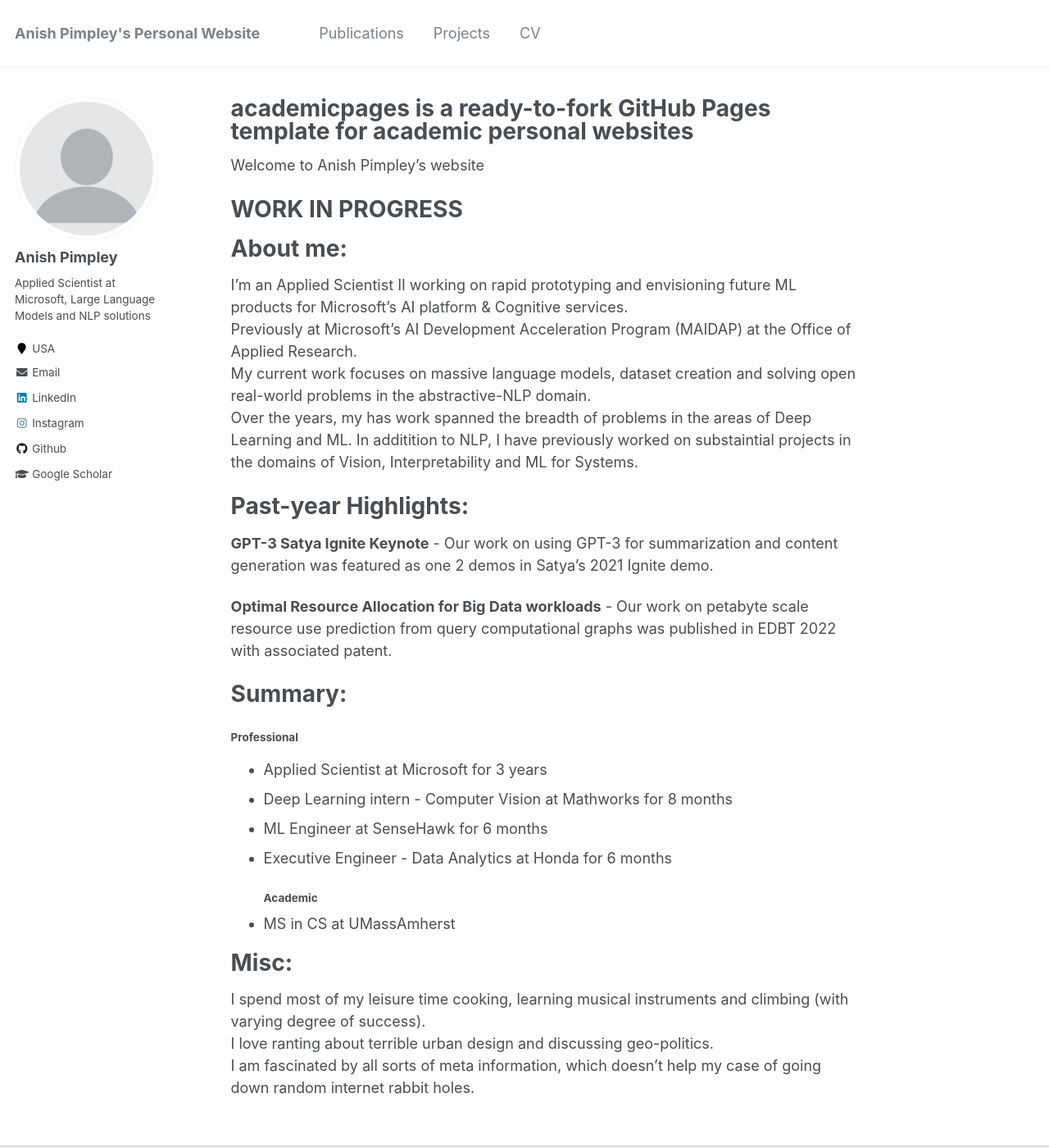
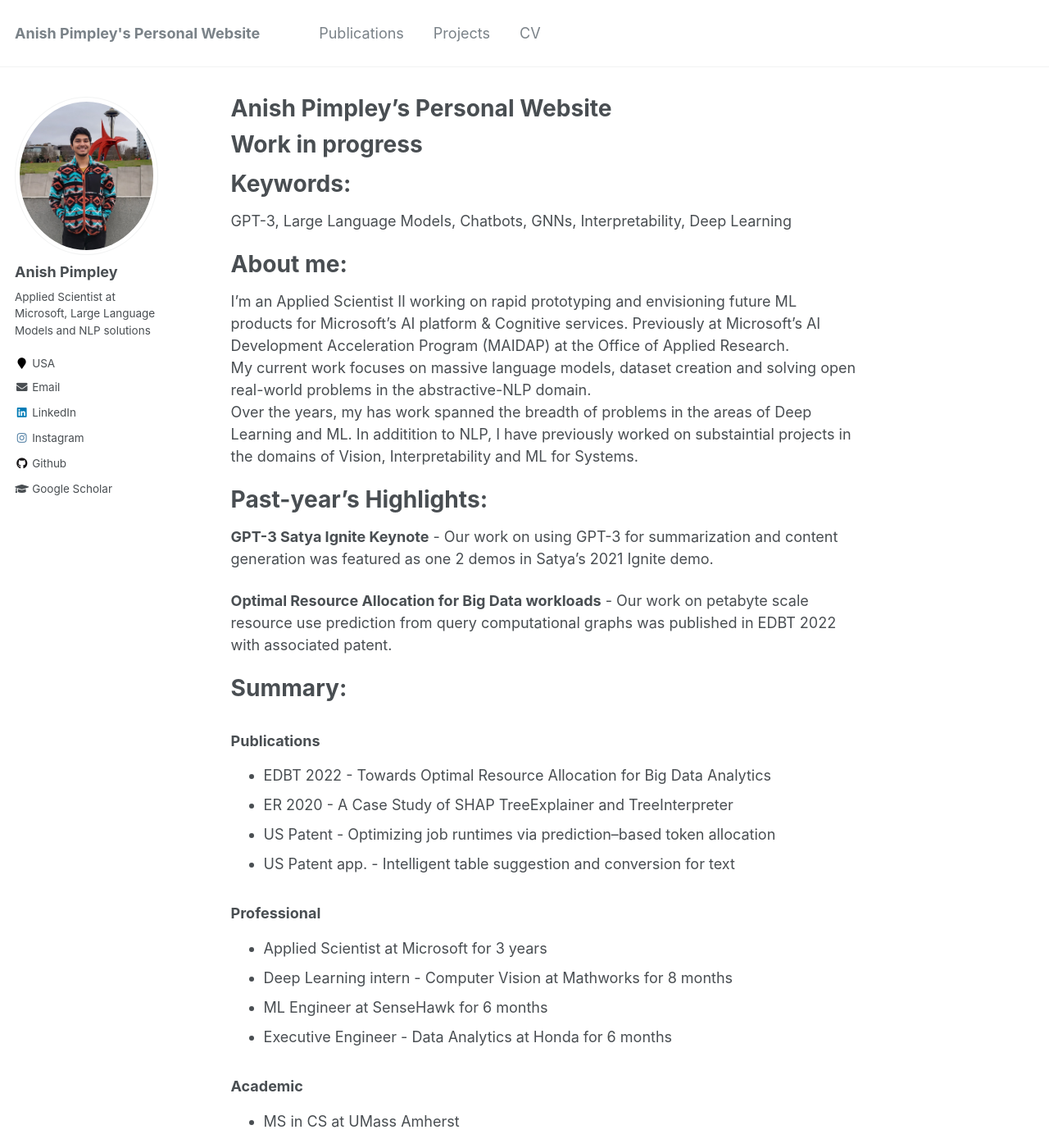
Before and after one commit to AnishPimpley/anishpimpley.github.io, a Jekyll site: the page built from _pages/about.md, in a window 1280 px wide and 1400 px high. Shown: the whole window at 82% size. Built offline with Jekyll 4.4.1, drawn with Linux system fonts in a browser that asks for light colours.

Commit message:
add https://github.com/nathancy/jekyll-embed-video edit about and config

```diff
--- a/_config.yml
+++ b/_config.yml
@@ -81,7 +81,7 @@ analytics:
 # Site Author
 author:
   name             : "Anish Pimpley"
-  avatar           : "profile.png"
+  avatar           : "profile.jpg"
   bio              : "Applied Scientist at Microsoft, Large Language Models and NLP solutions"
   location         : "USA"
   employer         :
@@ -102,7 +102,7 @@ author:
   instagram        : "https://www.instagram.com/"
   impactstory      : #"https://profiles.impactstory.org/u/xxxx-xxxx-xxxx-xxxx"
   lastfm           :
-  linkedin         : "https://www.linkedin.com/in/anishpimpley/"
+  linkedin         : "anishpimpley"
   orcid            : #"http://orcid.org/yourorcidurl"
   pinterest        :
   soundcloud       :
--- a/_pages/about.md
+++ b/_pages/about.md
@@ -1,6 +1,6 @@
 ---
 permalink: /
-title: "academicpages is a ready-to-fork GitHub Pages template for academic personal websites"
+title: "Anish Pimpley's Personal Website"
 excerpt: "About me"
 author_profile: true
 redirect_from:
@@ -8,19 +8,20 @@ redirect_from:
   - /about.html
 ---
 
-Welcome to Anish Pimpley's website
+Work in progress
+=====
 
-WORK IN PROGRESS
-=====
+Keywords:
+======
+GPT-3, Large Language Models, Chatbots, GNNs, Interpretability, Deep Learning
 
 About me:
 ======
-I’m an Applied Scientist II working on rapid prototyping and envisioning future ML products for Microsoft’s AI platform & Cognitive services.
-Previously at Microsoft’s AI Development Acceleration Program (MAIDAP) at the Office of Applied Research.
+I’m an Applied Scientist II working on rapid prototyping and envisioning future ML products for Microsoft’s AI platform & Cognitive services. Previously at Microsoft’s AI Development Acceleration Program (MAIDAP) at the Office of Applied Research.
 My current work focuses on massive language models, dataset creation and solving open real-world problems in the abstractive-NLP domain.
 Over the years, my has work spanned the breadth of problems in the areas of Deep Learning and ML. In additition to NLP, I have previously worked on substaintial projects in the domains of Vision, Interpretability and ML for Systems.
 
-Past-year Highlights:
+Past-year's Highlights:
 =====
 
 **GPT-3 Satya Ignite Keynote** - Our work on using GPT-3 for summarization and content generation was featured as one 2 demos in Satya's 2021 Ignite demo.
@@ -29,13 +30,21 @@ Past-year Highlights:
 
 Summary:
 =====
-#### Professional
+
+### Publications
+* EDBT 2022 - Towards Optimal Resource Allocation for Big Data Analytics
+* ER 2020 - A Case Study of SHAP TreeExplainer and TreeInterpreter
+* US Patent - Optimizing job runtimes via prediction--based token allocation
+* US Patent app. - Intelligent table suggestion and conversion for text
+
+### Professional
 * Applied Scientist at Microsoft for 3 years
 * Deep Learning intern - Computer Vision at Mathworks for 8 months
 * ML Engineer at SenseHawk for 6 months
 * Executive Engineer - Data Analytics at Honda for 6 months
-#### Academic
-* MS in CS at UMassAmherst
+
+### Academic
+* MS in CS at UMass Amherst
 
 Misc:
 =====
```
Also changed, not shown: _includes/_includes/20detikPlayer.html (added, +12 -0 lines), _includes/_includes/dailymotionPlayer.html (added, +12 -0 lines), _includes/_includes/facebookPlayer.html (added, +17 -0 lines), _includes/_includes/googleDrivePlayer.html (added, +11 -0 lines), _includes/_includes/linetodayPlayer.html (added, +21 -0 lines), _includes/_includes/streamablePlayer.html (added, +12 -0 lines), _includes/_includes/twitchPlayer.html (added, +28 -0 lines), _includes/_includes/vidioPlayer.html (added, +12 -0 lines), _includes/_includes/vimeoPlayer.html (added, +13 -0 lines), _includes/_includes/youtubePlayer.html (added, +11 -0 lines), images/profile.jpg (added), images/profile.png (deleted).
